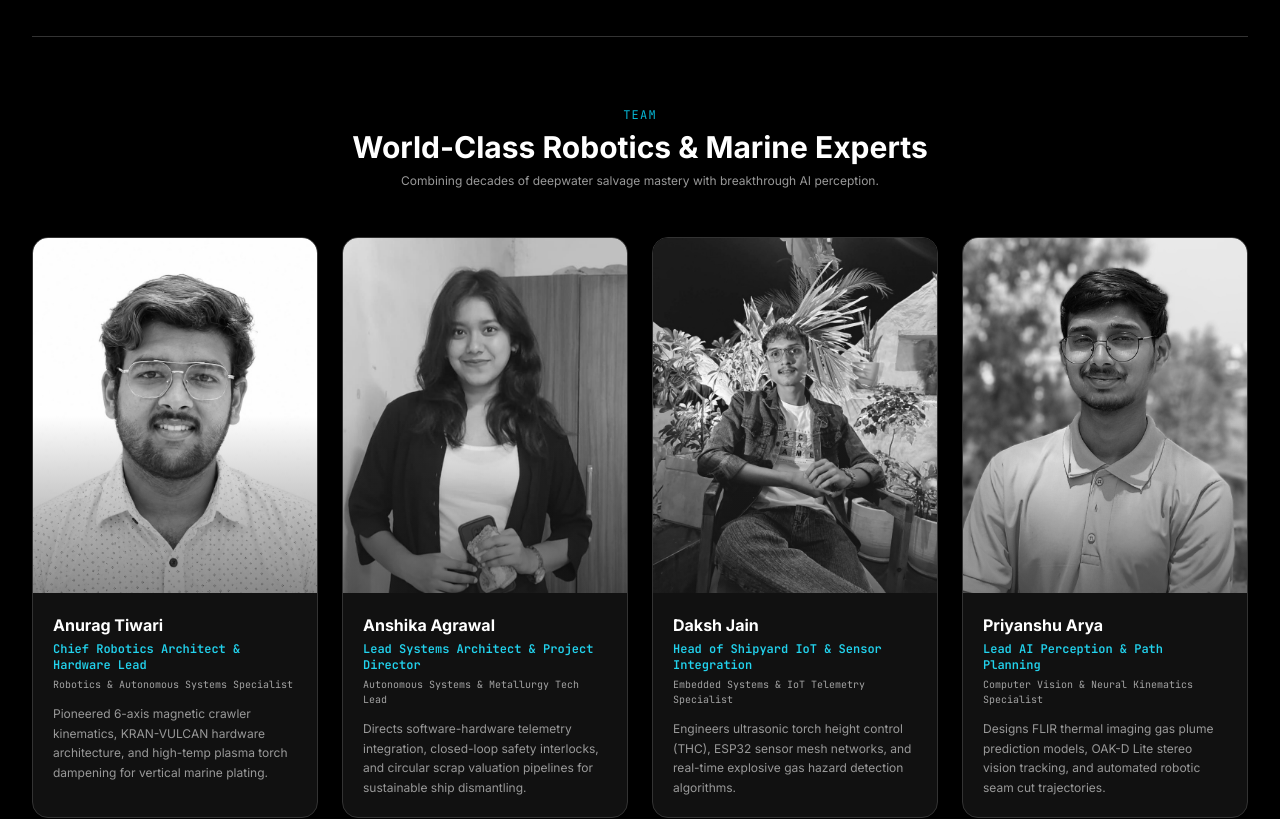
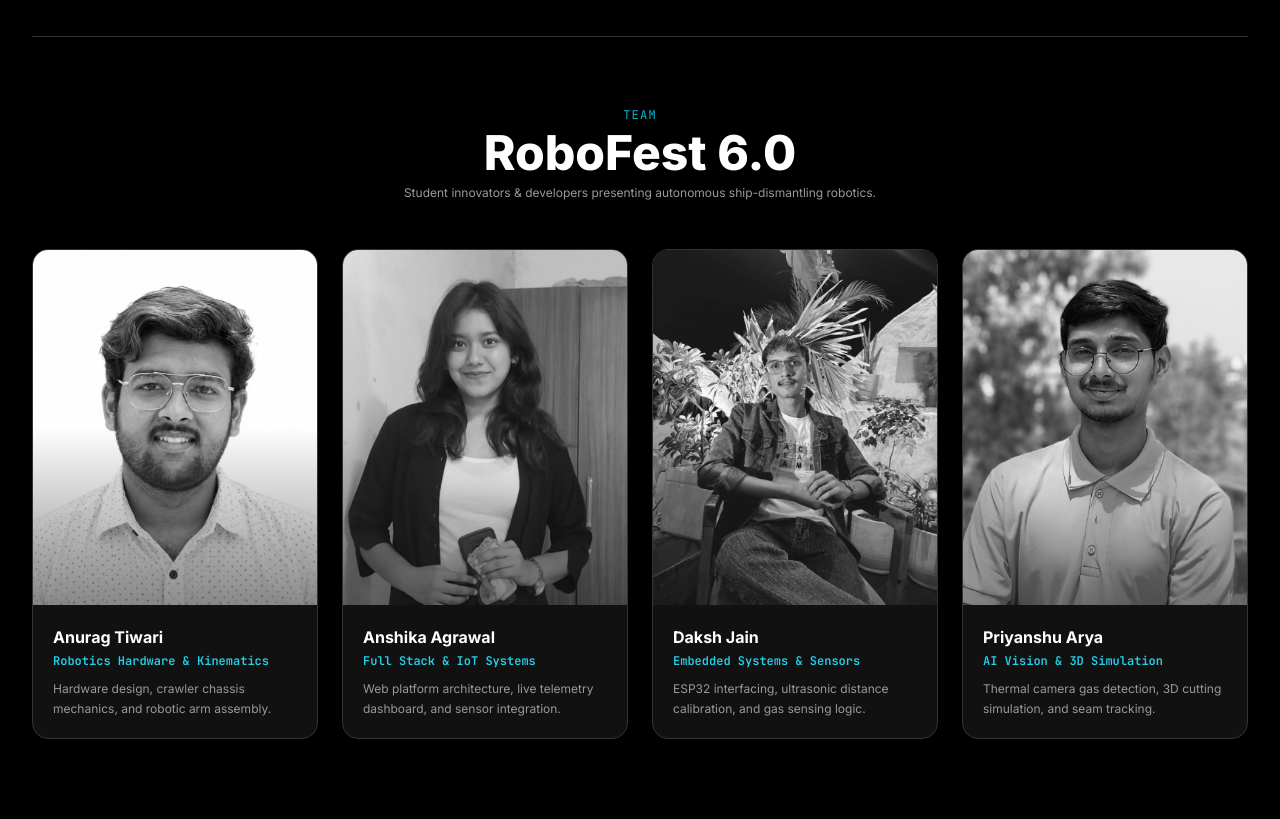
Before and after one commit to anshika01-agrawal/ship-cutter, a React (Vite) app in the folder client/: page / in a window 1280 px wide. Shown: the part 1860-2679 px from the top of the page. Built offline with nearby package versions, Linux system fonts and the light colour scheme; no server answers.

Commit message:
feat: update team section title to RoboFest 6.0 and simplify member details for student hackathon

```diff
--- a/client/src/components/home/AboutSection.jsx
+++ b/client/src/components/home/AboutSection.jsx
@@ -6,31 +6,27 @@ export default function AboutSection() {
   const team = [
     {
       name: 'Anurag Tiwari',
-      role: 'Chief Robotics Architect & Hardware Lead',
-      credentials: 'Robotics & Autonomous Systems Specialist',
+      role: 'Robotics Hardware & Kinematics',
       photo: '/images/anurag_tiwari.jpg',
-      bio: 'Pioneered 6-axis magnetic crawler kinematics, KRAN-VULCAN hardware architecture, and high-temp plasma torch dampening for vertical marine plating.',
+      bio: 'Hardware design, crawler chassis mechanics, and robotic arm assembly.',
     },
     {
       name: 'Anshika Agrawal',
-      role: 'Lead Systems Architect & Project Director',
-      credentials: 'Autonomous Systems & Metallurgy Tech Lead',
+      role: 'Full Stack & IoT Systems',
       photo: '/images/anshika_agrawal.jpg',
-      bio: 'Directs software-hardware telemetry integration, closed-loop safety interlocks, and circular scrap valuation pipelines for sustainable ship dismantling.',
+      bio: 'Web platform architecture, live telemetry dashboard, and sensor integration.',
     },
     {
       name: 'Daksh Jain',
-      role: 'Head of Shipyard IoT & Sensor Integration',
-      credentials: 'Embedded Systems & IoT Telemetry Specialist',
+      role: 'Embedded Systems & Sensors',
       photo: '/images/daksh_jain.jpg',
-      bio: 'Engineers ultrasonic torch height control (THC), ESP32 sensor mesh networks, and real-time explosive gas hazard detection algorithms.',
+      bio: 'ESP32 interfacing, ultrasonic distance calibration, and gas sensing logic.',
     },
     {
       name: 'Priyanshu Arya',
-      role: 'Lead AI Perception & Path Planning',
-      credentials: 'Computer Vision & Neural Kinematics Specialist',
+      role: 'AI Vision & 3D Simulation',
       photo: '/images/priyanshu_arya.jpg',
-      bio: 'Designs FLIR thermal imaging gas plume prediction models, OAK-D Lite stereo vision tracking, and automated robotic seam cut trajectories.',
+      bio: 'Thermal camera gas detection, 3D cutting simulation, and seam tracking.',
     },
   ];
 
@@ -143,9 +139,9 @@ export default function AboutSection() {
         <div className="border-t border-dark-border pt-16">
           <div className="text-center max-w-2xl mx-auto mb-12">
             <span className="text-xs font-mono uppercase tracking-widest text-accent-cyan">Team</span>
-            <h3 className="text-2xl sm:text-3xl font-bold text-white mt-1">World-Class Robotics & Marine Experts</h3>
+            <h3 className="text-3xl sm:text-5xl font-extrabold text-white mt-1">RoboFest 6.0</h3>
             <p className="text-xs text-text-secondary mt-2">
-              Combining decades of deepwater salvage mastery with breakthrough AI perception.
+              Student innovators & developers presenting autonomous ship-dismantling robotics.
             </p>
           </div>
 
@@ -174,8 +170,7 @@ export default function AboutSection() {
                         {member.name}
                       </h4>
                       <div className="text-xs font-mono text-cyan-400 mt-1 font-semibold">{member.role}</div>
-                      <div className="text-[10px] text-neutral-400 font-mono mt-1">{member.credentials}</div>
-                      <p className="text-xs text-text-secondary mt-3 leading-relaxed">
+                      <p className="text-xs text-text-secondary mt-2.5 leading-relaxed">
                         {member.bio}
                       </p>
                     </div>
```
